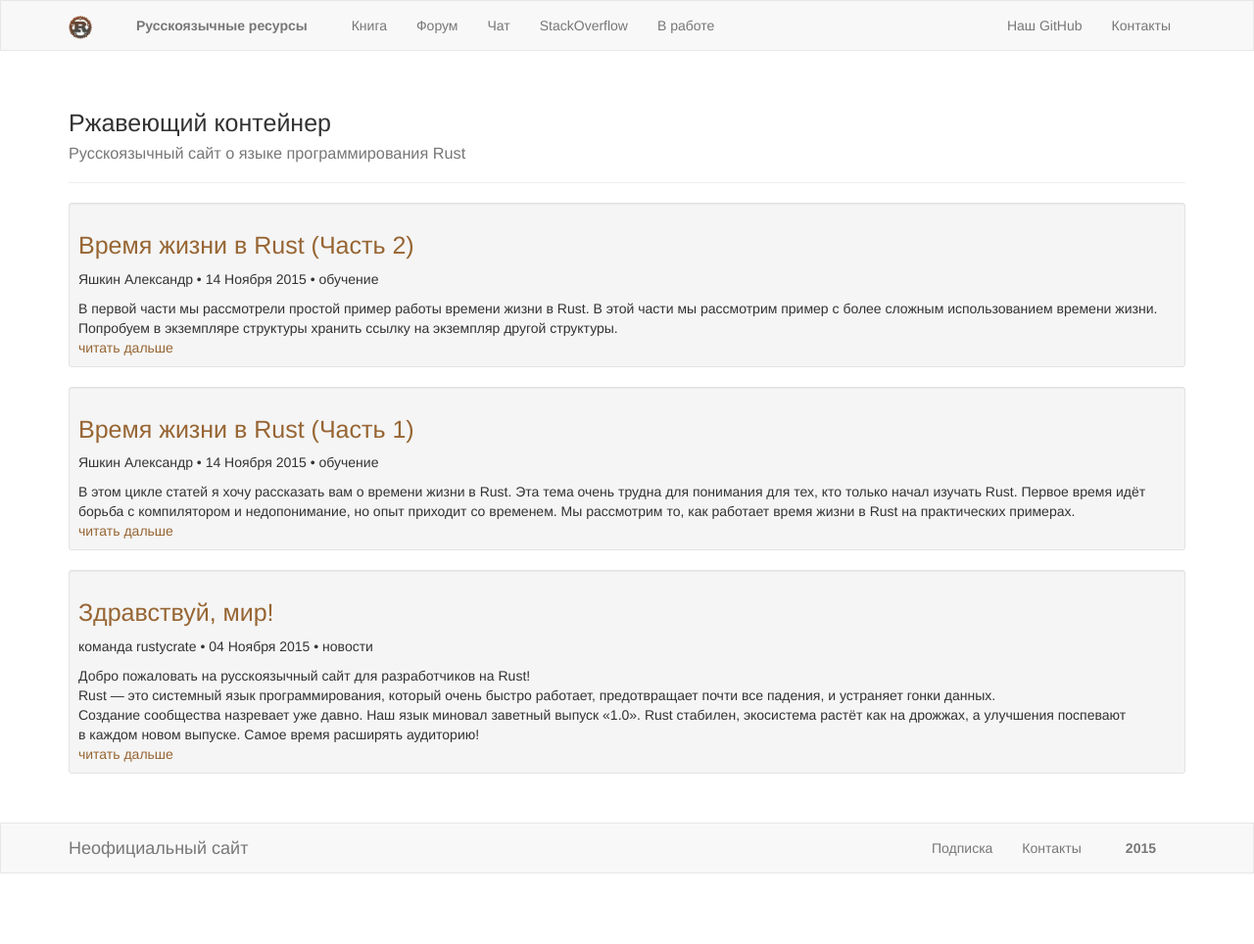
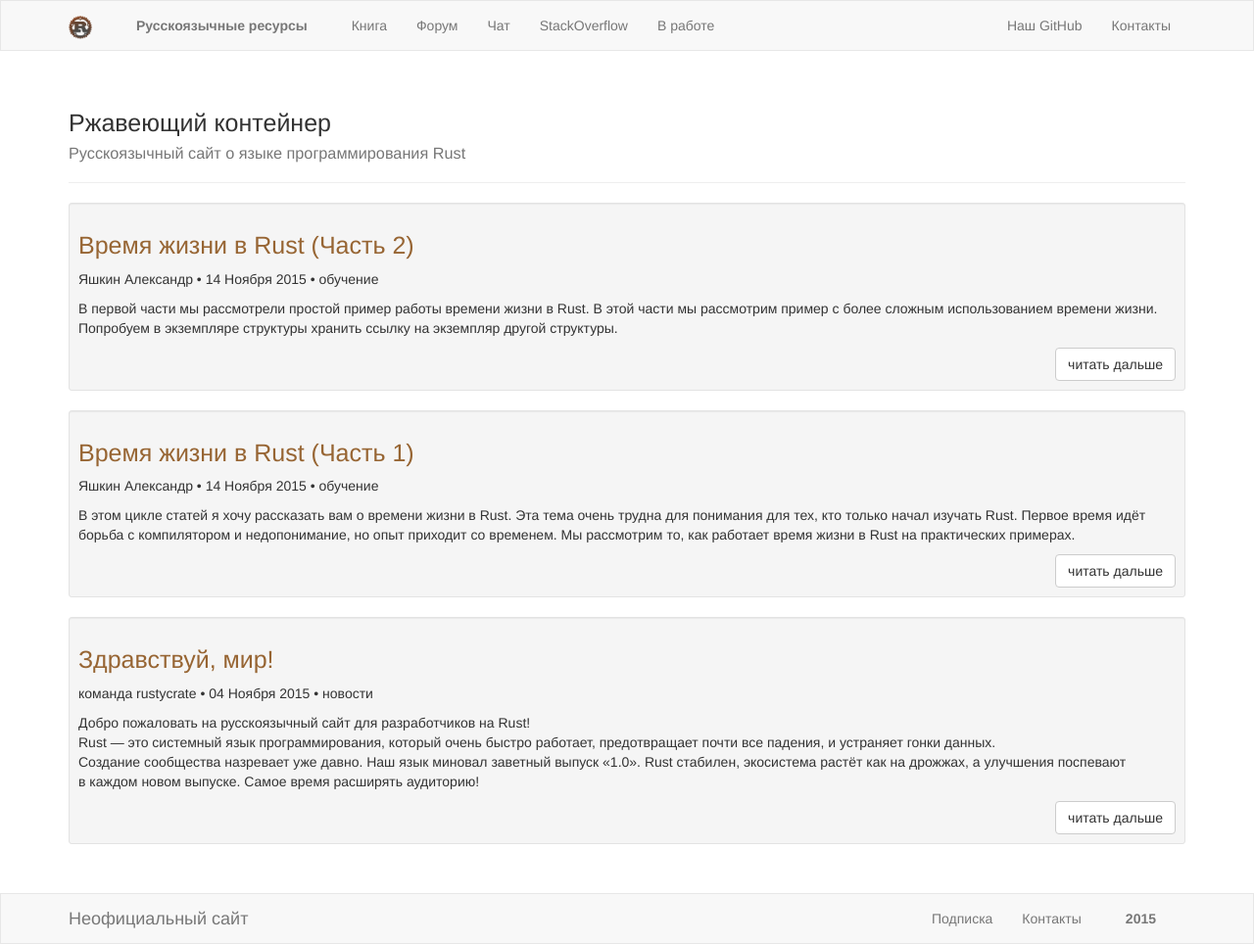
Before and after one commit to rust-lang-ru/rustycrate.ru, a Jekyll site: the page built from index.html, in a window 1280 px wide. Shown: the whole page at 98% size. Built offline with Jekyll 4.4.1, drawn with Linux system fonts in a browser that asks for light colours; nearby versions of some CDN libraries; Markdown is read by kramdown in place of the engine named in the settings; before the commit the page ends 900 px from its top, so only the background shows below that.

Commit message:
Делаем "читать дальше" кнопкой и перемещаем её вправо

```diff
--- a/_sass/style.scss
+++ b/_sass/style.scss
@@ -17,3 +17,15 @@
 .navbar-text {
   font-weight: bold;
 }
+
+#read-more {
+    margin-top: 10px;
+}
+
+div#placeholder {
+    clear: both;
+}
+
+div#buttons {
+    float: right;
+}
--- a/index.html
+++ b/index.html
@@ -16,7 +16,10 @@
             {{ post.excerpt }}
         </div>
         <footer>
-            <a href="{{ post.url | prepend: site.baseurl }}">читать дальше</a>
+            <div id="buttons" style="float: right;">
+                <a href="{{ post.url | prepend: site.baseurl }}" class="btn btn-default" id="read-more">читать дальше</a>
+            </div>
+            <div id="placeholder" style="clear: both;"></div>
         </footer>
     </article>
 </div>
```
